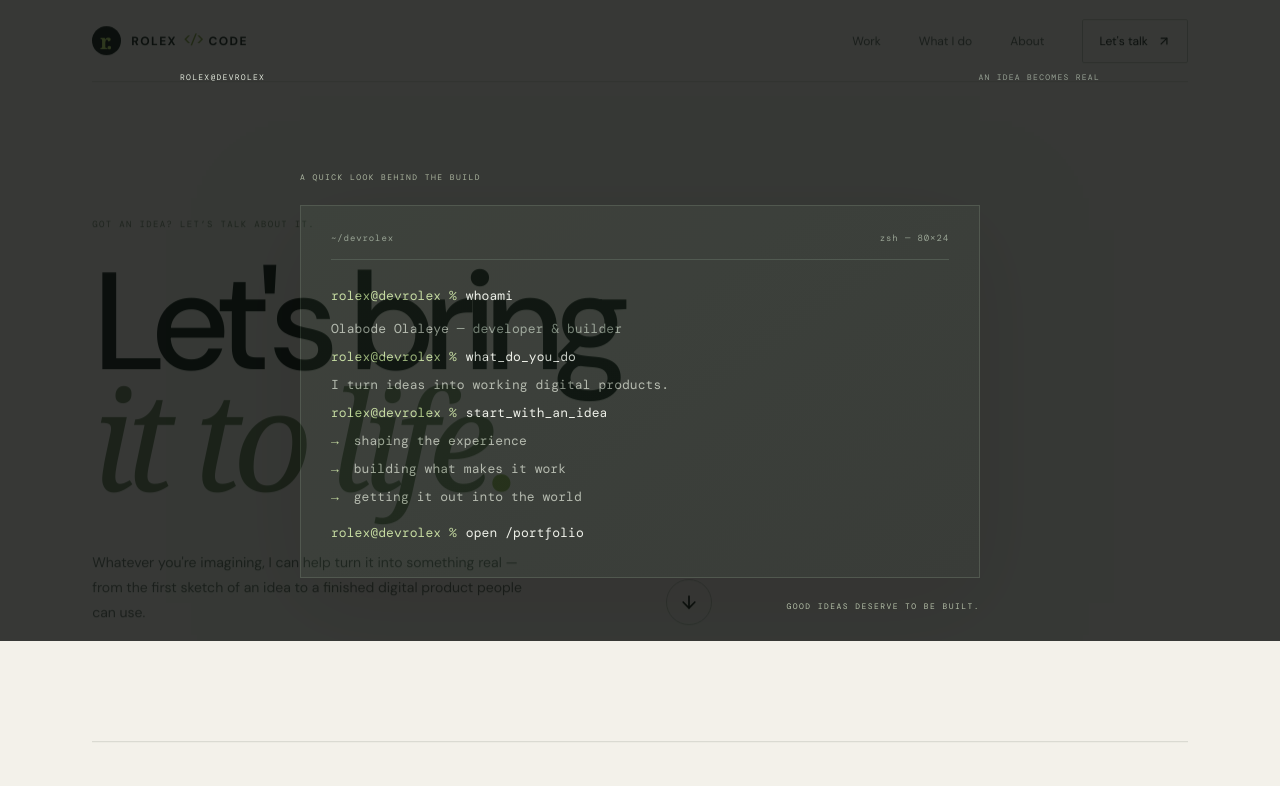
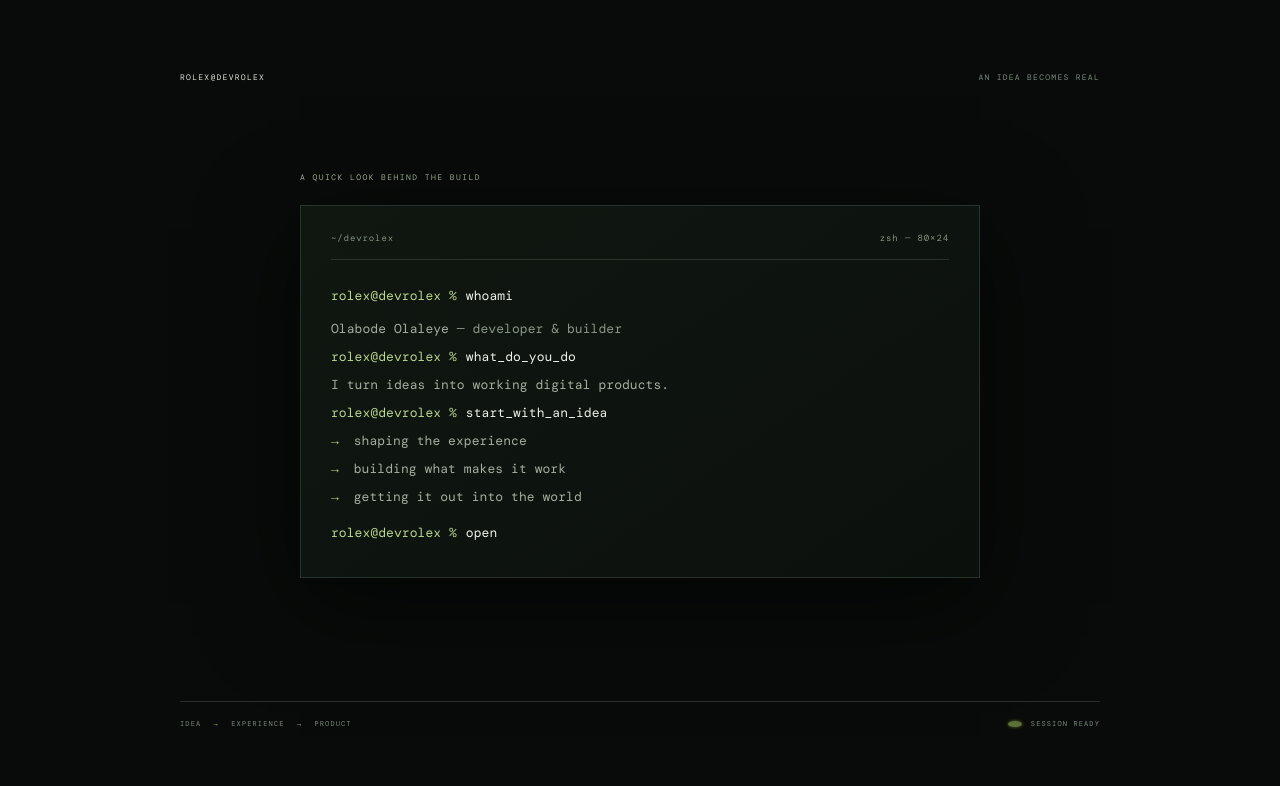
Before and after one commit to Rolexcode/devrolex, a Next.js app: page / in a window 1280 px wide. Shown: the top 786 px of the page. Built offline with nearby package versions, Linux system fonts and the light colour scheme; a web font is replaced by a local one.

Commit message:
Build portfolio as an interactive book experience

```diff
--- a/app/page.tsx
+++ b/app/page.tsx
@@ -1,38 +1,44 @@
 "use client";
 
 import { useEffect, useState } from "react";
-import { ArrowDown, ArrowDownRight, ArrowUpRight, Check, Code2, Github, Globe2, Layers3, Linkedin, Mail, Menu, X } from "lucide-react";
+import { ArrowLeft, ArrowRight, ArrowUpRight, Check, Github, Linkedin, Mail, Menu, X } from "lucide-react";
 
 const projects = [
-  { number:"01", name:"Ìròyìn", type:"AI-powered news experience", year:"2026", description:"A multilingual reporting experience built to make news feel closer to the people reading it. Switch between English, Nigerian Pidgin and Yoruba.", contribution:"Product thinking · Frontend · AI integration", stack:["Next.js","Tailwind CSS","Sahara AI","Groq"], url:"https://iroyin.vercel.app/", repo:"https://github.com/Rolexcode/iroyin", preview:"https://iroyin.vercel.app/", visual:"iroyin", highlight:"Switch between English, Nigerian Pidgin and Yoruba." },
-  { number:"02", name:"CampusGig", type:"Student gig marketplace", year:"2026", description:"A marketplace concept connecting students to flexible work, with gig discovery, applications, messaging and a Solana USDC payment flow.", contribution:"Full-stack development · Product build", stack:["Next.js","TypeScript","Solana","USDC"], url:"https://campus-gigtit6.vercel.app/", repo:"", preview:"https://campus-gigtit6.vercel.app/", visual:"campus", highlight:"Gig discovery, applications, messaging and USDC payments." },
-  { number:"03", name:"Nexus", type:"Campus intelligence platform", year:"2026", description:"A campus platform for discovering places and services, reporting real-world issues, verifying community reports and tracking the response from report to resolution.", contribution:"Product design · Full-stack development · Mapping & geospatial features", stack:["Next.js","TypeScript","Leaflet","Firebase","Cloud Firestore"], url:"https://github.com/Rolexcode/nexus", repo:"https://github.com/Rolexcode/nexus", preview:"https://nexus-rho-blond.vercel.app/", visual:"nexus", highlight:"Community reports with a clear path to resolution." },
-  { number:"04", name:"ZenGuard", type:"Zerion hackathon build · On-chain portfolio agent", year:"2026", description:"Built for the Zerion hackathon, ZenGuard is a Telegram-based agent that monitors portfolio positions and can execute policy-scoped stop-loss and take-profit actions on Base.", contribution:"AI agent development · On-chain automation · Base integration", stack:["Telegram","Base","AI agents","Web3"], url:"https://t.me/ZerionAutonomousBot", repo:"https://github.com/Rolexcode/zerion-ai", preview:"", visual:"zenguard", highlight:"Policy-scoped stop-loss and take-profit actions on Base." }
-];
-const capabilities = [
-  {title:"Web experiences",text:"Responsive websites, landing pages and interfaces that make a clear first impression.",icon:Globe2},
-  {title:"Full-stack products",text:"Web apps, dashboards and the backend logic that makes them useful.",icon:Layers3},
-  {title:"AI & integrations",text:"Practical AI features, APIs, payment flows and connected services.",icon:Code2}
+  { name:"Ìròyìn", type:"AI-powered news experience", year:"2026", description:"A multilingual reporting experience built to make news feel closer to the people reading it. Switch between English, Nigerian Pidgin and Yoruba.", role:"Product thinking · Frontend · AI integration", stack:"Next.js · Tailwind CSS · Sahara AI · Groq", url:"https://iroyin.vercel.app/", repo:"https://github.com/Rolexcode/iroyin", preview:"https://iroyin.vercel.app/", note:"News, in the language that feels like home." },
+  { name:"CampusGig", type:"Student gig marketplace", year:"2026", description:"A marketplace connecting students to flexible work, with gig discovery, applications, messaging and a Solana USDC payment flow.", role:"Full-stack development · Product build", stack:"Next.js · TypeScript · Solana · USDC", url:"https://campus-gigtit6.vercel.app/", repo:"", preview:"https://campus-gigtit6.vercel.app/", note:"Making student talent easier to find and hire." },
+  { name:"Nexus", type:"Campus intelligence platform", year:"2026", description:"A campus platform for discovering places and services, reporting real-world issues, verifying community reports and tracking the response from report to resolution.", role:"Product design · Full-stack development · Mapping", stack:"Next.js · TypeScript · Leaflet · Firebase", url:"https://nexus-rho-blond.vercel.app/", repo:"https://github.com/Rolexcode/nexus", preview:"https://nexus-rho-blond.vercel.app/", note:"A clearer picture of what's happening on campus." },
+  { name:"ZenGuard", type:"On-chain portfolio agent", year:"2026", description:"Built for the Zerion hackathon, ZenGuard is a Telegram-based agent that monitors portfolio positions and can execute policy-scoped stop-loss and take-profit actions on Base.", role:"AI agent development · On-chain automation", stack:"Telegram · Base · AI agents · Web3", url:"https://t.me/ZerionAutonomousBot", repo:"https://github.com/Rolexcode/zerion-ai", preview:"", note:"Portfolio monitoring with actions governed by your rules." }
 ];
 
-function ArrowLink({href,children,external=false}:{href:string;children:React.ReactNode;external?:boolean}) {
-  return <a className="arrow-link" href={href} target={external?"_blank":undefined} rel={external?"noreferrer":undefined}>{children} <ArrowUpRight size={15} strokeWidth={1.8}/></a>;
+const chapters = ["Cover","Selected work","CampusGig","Nexus","About","Contact"];
+
+function ExternalLink({href,children}:{href:string;children:React.ReactNode}) {
+  return <a className="book-link" href={href} target="_blank" rel="noreferrer">{children}<ArrowUpRight size={14}/></a>;
 }
 
 export default function Home() {
+  const [page,setPage] = useState(0);
+  const [direction,setDirection] = useState<"next"|"prev">("next");
+  const [showLoader,setShowLoader] = useState(true);
+  const [copied,setCopied] = useState(false);
   const [menuOpen,setMenuOpen] = useState(false);
-  const [showLoader,setShowLoader] = useState(true);
-  useEffect(() => { const timer = window.setTimeout(() => setShowLoader(false), 6900); return () => window.clearTimeout(timer); }, []);
-  const [copied,setCopied] = useState(false);
-  async function copyEmail() {
-    try { await navigator.clipboard.writeText("olaleyeolabodejeremiah@gmail.com"); setCopied(true); window.setTimeout(()=>setCopied(false),1800); }
-    catch { window.location.href="mailto:olaleyeolabodejeremiah@gmail.com"; }
+  useEffect(() => { const timer=window.setTimeout(()=>setShowLoader(false),6900); return ()=>window.clearTimeout(timer); }, []);
+  useEffect(() => {
+    function onKey(e:KeyboardEvent) {
+      if(e.key==="ArrowRight" || e.key==="PageDown"){e.preventDefault();turn(1);}
+      if(e.key==="ArrowLeft" || e.key==="PageUp"){e.preventDefault();turn(-1);}
     }
-  return <main>{showLoader && <div className="intro-loader" role="status" aria-label="Opening portfolio"><div className="terminal-scene">
+    window.addEventListener("keydown",onKey);
+    return ()=>window.removeEventListener("keydown",onKey);
+  });
+  function turn(step:number){setDirection(step>0?"next":"prev");setPage(p=>Math.max(0,Math.min(chapters.length-1,p+step)));}
+  async function copyEmail(){try{await navigator.clipboard.writeText("olaleyeolabodejeremiah@gmail.com");setCopied(true);window.setTimeout(()=>setCopied(false),1800);}catch{window.location.href="mailto:olaleyeolabodejeremiah@gmail.com";}}
+  const activeProject = page===1 ? projects[0] : page===2 ? projects[1] : page===3 ? projects[2] : null;
+  return <main className="book-site">
+    {showLoader && <div className="intro-loader" role="status" aria-label="Opening portfolio"><div className="terminal-scene">
       <div className="scene-top"><span>ROLEX@DEVROLEX</span><span>AN IDEA BECOMES REAL</span></div>
       <div className="scene-center"><p className="scene-overline">A QUICK LOOK BEHIND THE BUILD</p><div className="terminal-screen">
-<div className="terminal-heading"><span>~/devrolex</span><span>zsh — 80×24</span></div>
-<div className="terminal-body">
+        <div className="terminal-heading"><span>~/devrolex</span><span>zsh — 80×24</span></div><div className="terminal-body">
           <p className="terminal-line line-one"><span className="terminal-prompt">rolex@devrolex %</span> <span className="typed typed-one">whoami</span></p>
           <p className="terminal-output line-two">Olabode Olaleye <span className="terminal-dim">— developer & builder</span></p>
           <p className="terminal-line line-three"><span className="terminal-prompt">rolex@devrolex %</span> <span className="typed typed-two">what_do_you_do</span></p>
@@ -42,72 +48,38 @@ export default function Home() {
           <p className="terminal-output line-seven"><span className="terminal-ok">→</span> building what makes it work</p>
           <p className="terminal-output line-eight"><span className="terminal-ok">→</span> getting it out into the world</p>
           <p className="terminal-line line-nine"><span className="terminal-prompt">rolex@devrolex %</span> <span className="typed typed-four">open /portfolio</span><span className="terminal-caret"></span></p>
+        </div></div><p className="scene-endline">GOOD IDEAS DESERVE TO BE BUILT.</p></div>
+      <div className="scene-bottom"><span>IDEA <i>→</i> EXPERIENCE <i>→</i> PRODUCT</span><span className="scene-live"><i></i> SESSION READY</span></div>
+    </div></div>}
+    <div className={showLoader?"book-shell book-entering":"book-shell"}>
+      <header className="book-header"><a className="book-brand" href="#" onClick={e=>{e.preventDefault();setPage(0);}}>ROLEX<span>&lt;/&gt;</span>CODE</a><div className="book-header-right"><span>AN INTERACTIVE PORTFOLIO</span><button className="book-menu" onClick={()=>setMenuOpen(v=>!v)} aria-label="Toggle contents">{menuOpen?<X size={17}/>:<Menu size={17}/>}</button></div></header>
+      {menuOpen&&<nav className="book-contents">{chapters.map((name,i)=><button key={name} onClick={()=>{setDirection(i>page?"next":"prev");setPage(i);setMenuOpen(false);}}><span>0{i+1}</span>{name}</button>)}</nav>}
+      <section className="book-stage" aria-label="Portfolio book">
+        <div className={"book-spread "+(direction==="next"?"turn-next":"turn-prev")} key={page}>
+          <div className="book-page book-left">
+            {page===0&&<div className="cover-left"><span className="folio-label">A COLLECTION OF DIGITAL WORK</span><div className="cover-monogram">r<span>.</span></div><span className="cover-small">OLABODE OLALEYE<br/>FULL-STACK DEVELOPER</span></div>}
+            {page===1&&<div className="page-note"><span className="folio-label">CHAPTER 01 / SELECTED WORK</span><h2>Here are some<br/>of my <em>works.</em></h2><p>Different ideas. Different challenges. Each one started with a problem worth solving.</p><span className="page-ornament">✳</span></div>}
+            {page===2&&<div className="page-note"><span className="folio-label">CHAPTER 02 / PRODUCT BUILD</span><h2>From campus<br/>to <em>opportunity.</em></h2><p>Making it easier for students to find work, and for people to find the talent around them.</p><span className="page-ornament">02 — 04</span></div>}
+            {page===3&&<div className="page-note"><span className="folio-label">CHAPTER 03 / COMMUNITY SYSTEMS</span><h2>See what's<br/>happening. <em>Act.</em></h2><p>Tools that turn scattered information into something people can understand and use.</p><span className="page-ornament">03 — 04</span></div>}
+            {page===4&&<div className="page-note"><span className="folio-label">A LITTLE ABOUT ME</span><h2>Curious by<br/>nature. <em>Builder</em><br/><em>by choice.</em></h2><p>I like getting into the details of an idea, figuring out what it needs, and building the experience and technology that bring it to life.</p><span className="page-ornament">LAGOS / ONLINE</span></div>}
+            {page===5&&<div className="page-note"><span className="folio-label">THE LAST PAGE IS A START</span><h2>Have something<br/>in <em>mind?</em></h2><p>A rough idea, a clear brief or a problem you want solved. I'd like to hear about it.</p><span className="page-ornament">LET'S MAKE IT REAL ↗</span></div>}
           </div>
-</div><p className="scene-endline">GOOD IDEAS DESERVE TO BE BUILT.</p></div>
-<div className="scene-bottom"><span>IDEA <i>→</i> EXPERIENCE <i>→</i> PRODUCT</span><span className="scene-live"><i></i> SESSION READY</span></div>
-</div></div>}<div className={showLoader?"site-shell site-entering":"site-shell"}>
-    <header className="topbar">
-      <a className="wordmark" href="#top" aria-label="Rolex home"><span className="wordmark-symbol">r.</span><span className="wordmark-name">ROLEX<span className="wordmark-code-mark">&lt;/&gt;</span>CODE</span></a>
-      <button className="menu-toggle" type="button" aria-label={menuOpen?"Close menu":"Open menu"} aria-expanded={menuOpen} onClick={()=>setMenuOpen(v=>!v)}>{menuOpen?<X size={20}/>:<Menu size={20}/>}</button>
-      <nav className={menuOpen?"nav-links nav-open":"nav-links"}>
-        <a href="#work" onClick={()=>setMenuOpen(false)}>Work</a><a href="#services" onClick={()=>setMenuOpen(false)}>What I do</a><a href="#about" onClick={()=>setMenuOpen(false)}>About</a>
-        <a className="nav-contact" href="#contact" onClick={()=>setMenuOpen(false)}>Let&apos;s talk <ArrowUpRight size={14}/></a>
-      </nav>
-    </header>
-
-    <section className="hero" id="top">
-      <div className="hero-main">
-        <div className="hero-copy">
-          <p className="eyebrow">GOT AN IDEA? LET’S TALK ABOUT IT.</p>
-          <h1>Let&apos;s bring<br/><span className="serif-word">it to life</span><span className="accent-dot">.</span></h1>
-          <div className="hero-bottom"><p className="hero-description">Whatever you&apos;re imagining, I can help turn it into something real — from the first sketch of an idea to a finished digital product people can use.</p><a className="round-link" href="#work" aria-label="Explore selected work"><ArrowDown size={20}/></a></div>
-
+          <div className="book-page book-right">
+            {page===0&&<div className="cover-right"><span className="cover-edition">PORTFOLIO / 2026</span><h1>Ideas<br/>made <em>real.</em></h1><p>Thoughtful digital experiences, useful products and the technology behind them.</p><div className="cover-bottom"><span>OPEN TO EXPLORE</span><span>VOL. 01</span></div><div className="cover-seal">R<br/><i>✳</i><br/>C</div></div>}
+            {activeProject&&<div className="project-page">
+              <div className="project-page-top"><span>{activeProject.type}</span><span>{activeProject.year} / 0{page}</span></div>
+              <h2>{activeProject.name}<span>.</span></h2><p className="project-page-note">{activeProject.note}</p>
+              <div className="book-preview">{activeProject.preview?<iframe src={activeProject.preview} title={activeProject.name+" preview"} loading="lazy" sandbox="allow-forms allow-scripts allow-same-origin allow-popups"/>:<div className="zenguard-art"><span>ZEN GUARD / BASE</span><strong>WATCH<br/><em>THE POSITION.</em></strong><small>POLICY-BASED ON-CHAIN AUTOMATION</small></div>}</div>
+              <p className="project-page-description">{activeProject.description}</p>
+              <div className="project-page-meta"><span>{activeProject.role}</span><span>{activeProject.stack}</span></div>
+              <div className="project-page-links"><ExternalLink href={activeProject.url}>Visit project</ExternalLink>{activeProject.repo&&<ExternalLink href={activeProject.repo}>Source code</ExternalLink>}</div>
+            </div>}
+            {page===4&&<div className="about-page"><span className="folio-label">HOW I LIKE TO WORK</span><h2>From the first<br/>thought to the<br/><em>finished thing.</em></h2><div className="about-copy"><p>I'm Olabode Olaleye, a full-stack developer. I work across the interface, backend, integrations and the details that make a product feel considered.</p><p>Websites and landing pages. Full-stack applications. AI features, APIs and payment integrations.</p></div><div className="book-socials"><ExternalLink href="https://github.com/Rolexcode">GitHub</ExternalLink><ExternalLink href="https://www.linkedin.com/in/olabode-olaleye-62290124b">LinkedIn</ExternalLink></div></div>}
+            {page===5&&<div className="contact-page"><span className="folio-label">LET'S START A CONVERSATION</span><h2>Tell me<br/><em>about it.</em></h2><p>Let's figure out what we can make together.</p><button className="book-email" onClick={copyEmail}>{copied?<><Check size={15}/> EMAIL COPIED</>:<>OLALEYEOLABODEJEREMIAH@GMAIL.COM <ArrowUpRight size={15}/></>}</button><a className="contact-direct" href="mailto:olaleyeolabodejeremiah@gmail.com"><Mail size={15}/> Send an email</a></div>}
           </div>
         </div>
       </section>
-
-    <section className="intro-strip"><p>You bring the idea. We&apos;ll work out what it needs, shape how it should feel, and build the thing that makes it happen.</p><span className="strip-index">LET&apos;S MAKE IT REAL&nbsp; ↘</span></section>
-
-    <section className="work-section section-pad" id="work">
-      <div className="section-heading"><div><p className="eyebrow">IDEAS I&apos;VE HELPED MAKE REAL</p><h2>Here&apos;s what I&apos;ve <span className="serif-word">built</span><span className="accent-dot">.</span></h2></div><p className="section-aside">Different ideas, different challenges. Each one started with a problem worth solving.</p></div>
-      <div className="project-list">{projects.map(project=><article className="project" id={"project-"+project.visual} key={project.number}>
-        <div className="project-topline"><span>MADE REAL</span><span>{project.year}</span></div>
-        <div className="project-grid">
-          <div className={"project-visual project-live-visual "+project.visual}>
-            <span className="preview-kind">{project.preview ? "LIVE SITE PREVIEW" : "PROJECT SNAPSHOT"}</span>
-            {project.preview ? <><iframe src={project.preview} title={project.name+" live website preview"} loading="lazy" referrerPolicy="strict-origin-when-cross-origin" sandbox="allow-forms allow-scripts allow-same-origin allow-popups"/><a className="visual-open-link" href={project.url} target="_blank" rel="noreferrer">OPEN LIVE PROJECT <ArrowUpRight size={13}/></a></> : project.visual === "nexus" ? <div className="project-native-preview"><span className="native-preview-label">CAMPUS INTELLIGENCE / LASU EPE</span><h4>See the issue.<br/><em>Track the response.</em></h4><p>Campus discovery, verified incident reports and a transparent path from report to resolution.</p><a href={project.repo} target="_blank" rel="noreferrer">EXPLORE THE BUILD <ArrowUpRight size={14}/></a></div> : <div className="project-native-preview"><span className="native-preview-label">ZERION HACKATHON BUILD</span><h4>Portfolio watch.<br/><em>On-chain action.</em></h4><p>A Telegram agent that monitors positions and acts on preset risk rules on Base.</p><a href={project.url} target="_blank" rel="noreferrer">LAUNCH ZENGUARD ON TELEGRAM <ArrowUpRight size={14}/></a></div>}
+      <footer className="book-controls"><div className="book-progress"><span>0{page+1}</span><div>{chapters.map((_,i)=><button aria-label={"Go to "+chapters[i]} key={i} className={i===page?"active":""} onClick={()=>{setDirection(i>page?"next":"prev");setPage(i);}}/>)}</div><span>0{chapters.length}</span></div><div className="book-nav"><button onClick={()=>turn(-1)} disabled={page===0}><ArrowLeft size={16}/><span>PREVIOUS</span></button><span className="book-chapter">{chapters[page]}</span><button onClick={()=>turn(1)} disabled={page===chapters.length-1}><span>{page===chapters.length-1?"END":"NEXT PAGE"}</span><ArrowRight size={16}/></button></div><div className="book-hint">USE ← → TO TURN PAGES</div></footer>
     </div>
-          <div className="project-info"><div className="project-title-row"><div><p className="project-type">{project.type}</p><h3>{project.name}</h3></div><span className="project-arrow"><ArrowUpRight size={22}/></span></div>
-            <p className="project-description">{project.description}</p><div className="project-highlight"><span>KEY FEATURE</span><p>{project.highlight}</p></div><p className="project-role">{project.contribution}</p>
-            <div className="tag-list">{project.stack.map(tag=><span key={tag}>{tag}</span>)}</div>
-            <div className="project-actions">
-              <ArrowLink href={project.url} external>{project.visual === "nexus" ? "Explore project" : project.preview ? "Open live project" : "Launch ZenGuard on Telegram"}</ArrowLink>{project.repo&&<ArrowLink href={project.repo} external>Source code</ArrowLink>}
-            </div>
-          </div>
-        </div>
-      </article>)}</div>
-    </section>
-
-    <section className="services-section section-pad" id="services">
-      <div className="section-heading"><div><p className="eyebrow">HERE&apos;S HOW I CAN HELP</p><h2>What we can <span className="serif-word">make</span><span className="accent-dot">.</span></h2></div><p className="section-aside">From the part people see to the systems working underneath, I can take on the pieces that turn an idea into a useful product.</p></div>
-      <div className="capability-grid">{capabilities.map((item,index)=>{const Icon=item.icon;return <article className="capability" key={item.title}><div className="capability-top"><Icon size={22} strokeWidth={1.5}/></div><h3>{item.title}</h3><p>{item.text}</p><span className="capability-rule"/></article>;})}</div>
-      <div className="services-note"><span>THINGS WE COULD BUILD</span><p>Business websites · Landing pages · Web apps · Dashboards · AI features · Payment flows · API integrations</p></div>
-    </section>
-
-    <section className="about-section section-pad" id="about">
-      <div className="about-label"><p className="eyebrow">A LITTLE ABOUT ME</p><span className="about-number">THE PERSON YOU&apos;LL BUILD WITH</span></div>
-      <div className="about-content"><h2>I like turning<br/><span className="serif-word">what if</span> into what&apos;s next.</h2>
-        <div className="about-columns"><p>I&apos;m Olabode Olaleye, a full-stack developer. I like getting into the details of an idea, figuring out what it needs, and building the experience and technology that bring it to life.</p><p>I can work across the whole process — the interface, the backend, integrations and the little decisions that make a product feel considered and work the way it should.</p></div>
-        <div className="about-links"><ArrowLink href="https://github.com/Rolexcode" external>GitHub profile</ArrowLink><ArrowLink href="https://www.linkedin.com/in/olabode-olaleye-62290124b" external>LinkedIn</ArrowLink></div>
-      </div>
-    </section>
-
-    <section className="contact-section section-pad" id="contact">
-      <div className="contact-top"><p className="eyebrow">SO, WHAT ARE YOU THINKING?</p><span>YOUR IDEA STARTS HERE</span></div>
-      <h2>Tell me<br/><span className="serif-word">about it</span><span className="accent-dot">.</span></h2>
-      <div className="contact-bottom"><p>A rough idea, a clear brief or just a problem you want solved — tell me about it. Let&apos;s figure out what we can make.</p><button className="email-button" type="button" onClick={copyEmail}>{copied?<><Check size={17}/> EMAIL COPIED</>:<>OLALEYEOLABODEJEREMIAH@GMAIL.COM <ArrowUpRight size={17}/></>}</button></div>
-    </section>
-
-    <footer className="footer"><a className="wordmark footer-mark" href="#top"><span className="wordmark-symbol">r.</span><span className="wordmark-name">ROLEX<span className="wordmark-code-mark">&lt;/&gt;</span>CODE</span></a><span className="footer-note"></span><div className="footer-socials"><a href="https://github.com/Rolexcode" target="_blank" rel="noreferrer" aria-label="GitHub"><Github size={17}/></a><a href="https://www.linkedin.com/in/olabode-olaleye-62290124b" target="_blank" rel="noreferrer" aria-label="LinkedIn"><Linkedin size={17}/></a><a href="mailto:olaleyeolabodejeremiah@gmail.com" aria-label="Email"><Mail size={17}/></a></div><span className="copyright">© 2026</span></footer>
-  </div></main>;
+  </main>;
 }
```
Lines whose indentation alone changed are shown as unchanged.
